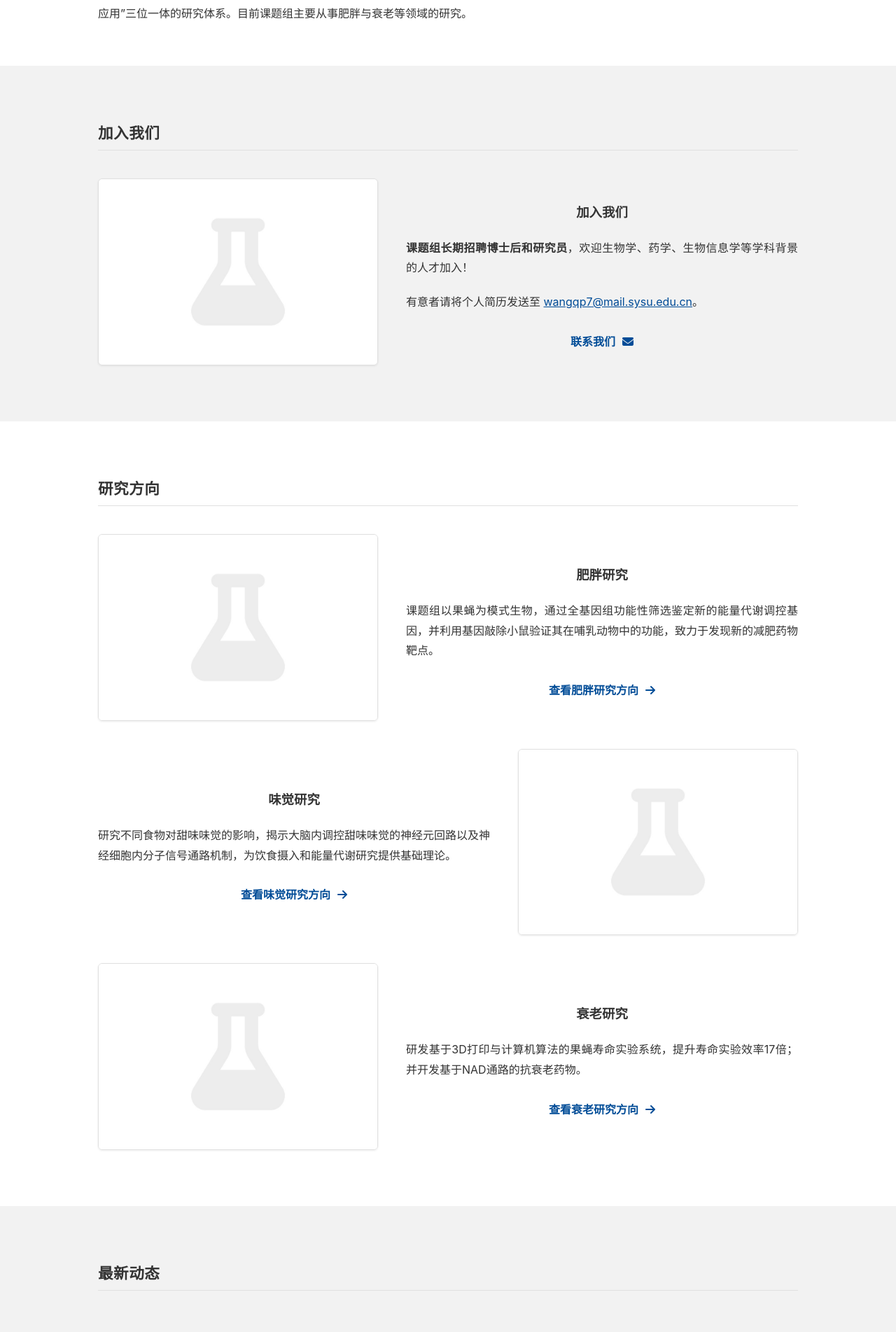
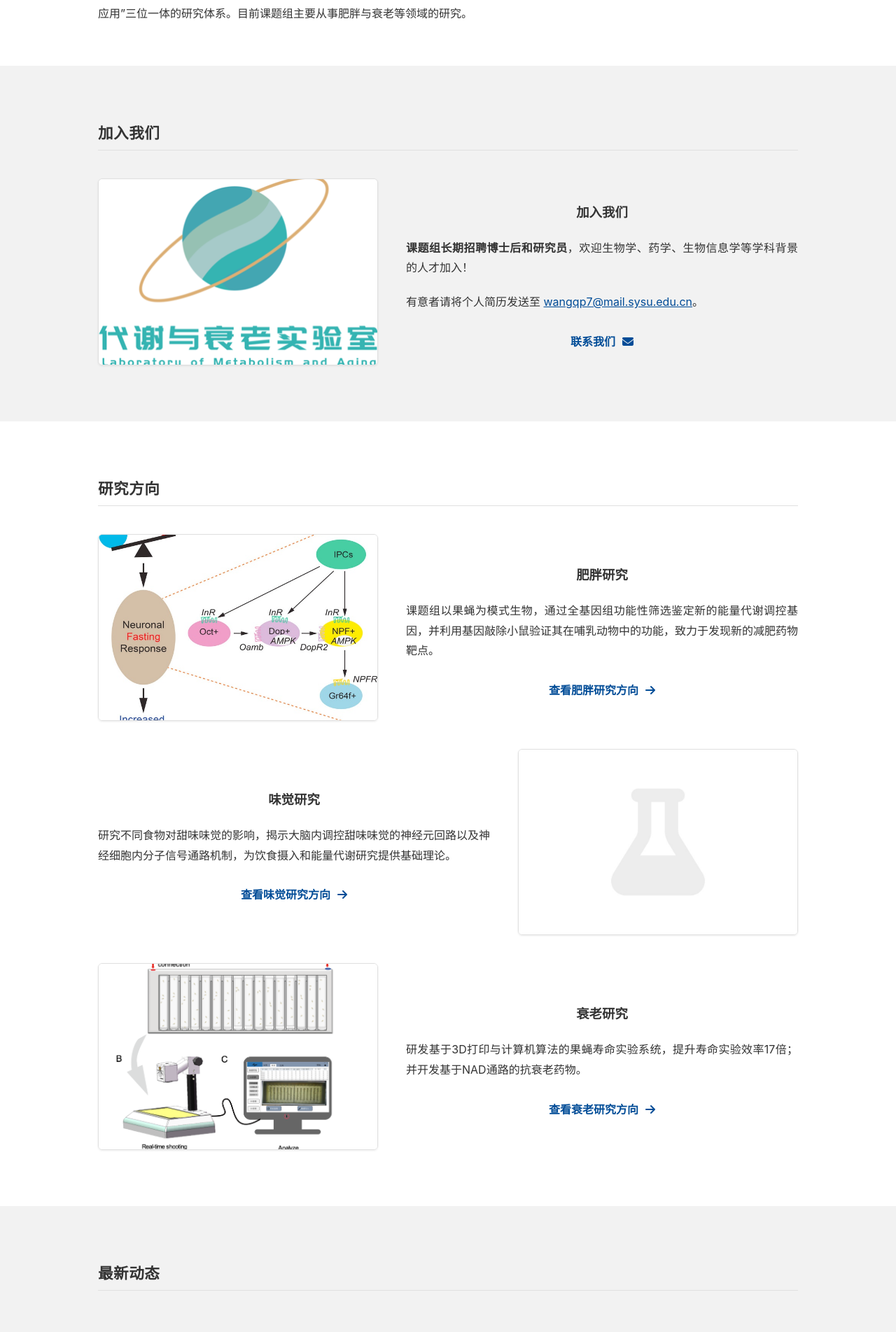
Before and after one commit to wangseeker/wangqp-lab, a Jekyll site: the page built from index.md, in a window 1280 px wide. Shown: the part 484-2387 px from the top of the page at 70% size. Built offline with Jekyll 4.4.1, drawn with Linux system fonts in a browser that asks for light colours; a style sheet for code colours, icons or effects is not loaded.

Commit message:
研究方向配图替换：抓取原站图片（肥胖 730x730、果蝇寿命系统 837x757），首页卡片改用真实图（肥胖/衰老/加入我们），替换默认占位图

```diff
--- a/index.md
+++ b/index.md
@@ -30,7 +30,7 @@
 
 {%
   include feature.html
-  image="images/photo.jpg"
+  image="images/logo.png"
   title="加入我们"
   text=text
 %}
@@ -56,7 +56,7 @@
 
 {%
   include feature.html
-  image="images/photo.jpg"
+  image="images/obesity-research.jpg"
   link="research"
   title="肥胖研究"
   text=text
@@ -103,7 +103,7 @@
 
 {%
   include feature.html
-  image="images/photo.jpg"
+  image="images/aging-fly-lifespan-system.png"
   link="research"
   title="衰老研究"
   text=text
```
Also changed, not shown: research/index.md (+4 -0 lines), .playwright-mcp/page-2026-07-31T15-05-08-621Z.yml (added), images/aging-fly-lifespan-system.png (added), images/obesity-research.jpg (added), 1 other file.
